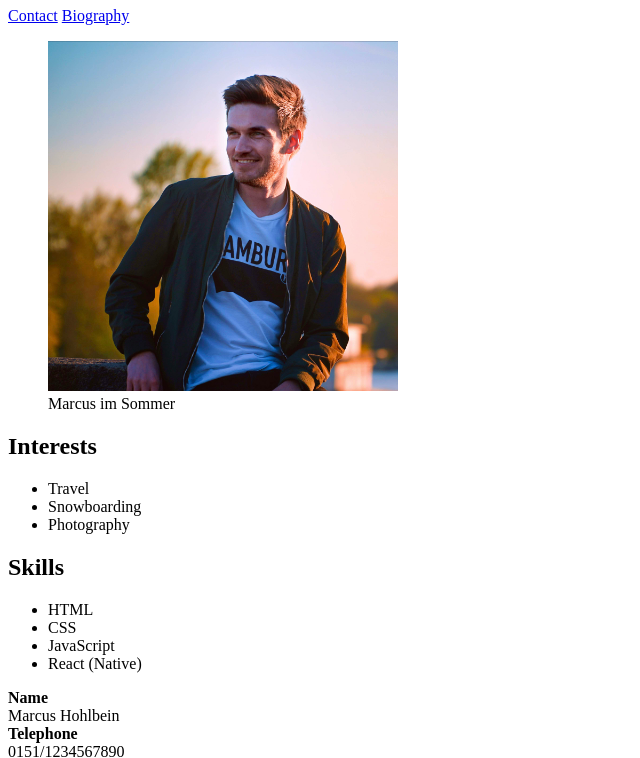
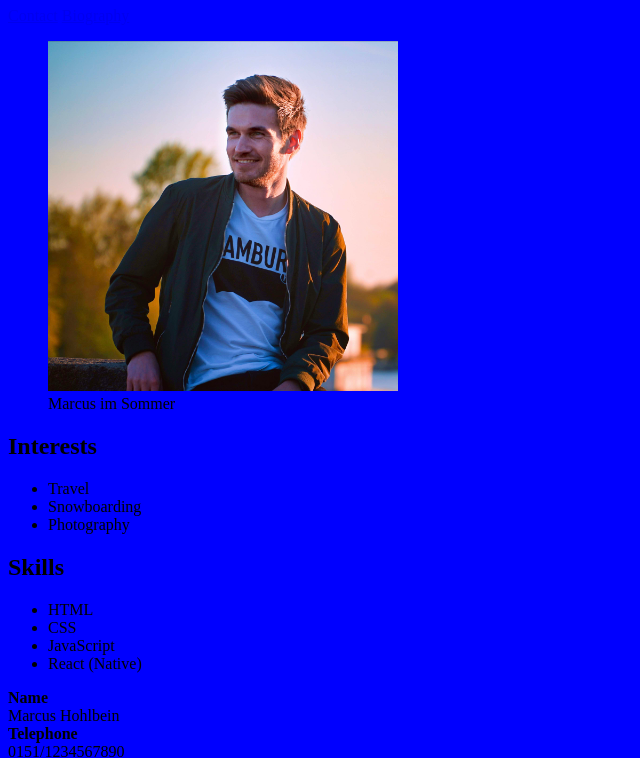
Before and after one commit to marcushohlbein/personal-website, a plain HTML site: page src/index.html in a window 1280 px wide. Shown: the part 73-831 px from the top of the page, without its empty margins (0-640 px from the left). Drawn offline with Linux system fonts and the light colour scheme.

Commit message:
Add stylesheet

```diff
--- a/src/index.html
+++ b/src/index.html
@@ -3,6 +3,7 @@
   <head>
     <meta charset="UTF-8" />
     <meta name="viewport" content="width=device-width, initial-scale=1.0" />
+    <link rel="stylesheet" href="styles/index.css" />
     <title>My Website</title>
   </head>
   <body>
--- a/src/styles/index.css
+++ b/src/styles/index.css
@@ -1 +1,3 @@
-body {background: hotpink}
+body {
+  background: blue;
+}
```
